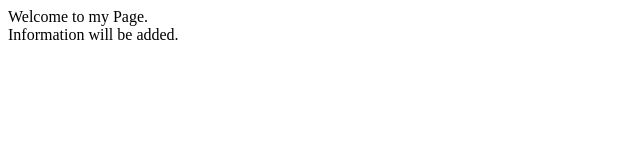
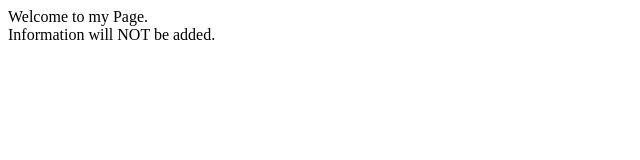
Before and after one commit to ramonberrutti/ramonberrutti.com, a plain HTML site: page public/index.html in a window 1280 px wide. Shown: the full height of the page, 0-640 px from the left. Drawn offline with Linux system fonts and the light colour scheme.

Commit message:
Telling the truth

```diff
--- a/public/index.html
+++ b/public/index.html
@@ -5,6 +5,6 @@
         <body>
         Welcome to my Page.
 	<br>
-        Information will be added.
+        Information will NOT be added.
         </body>
 </html>
```
